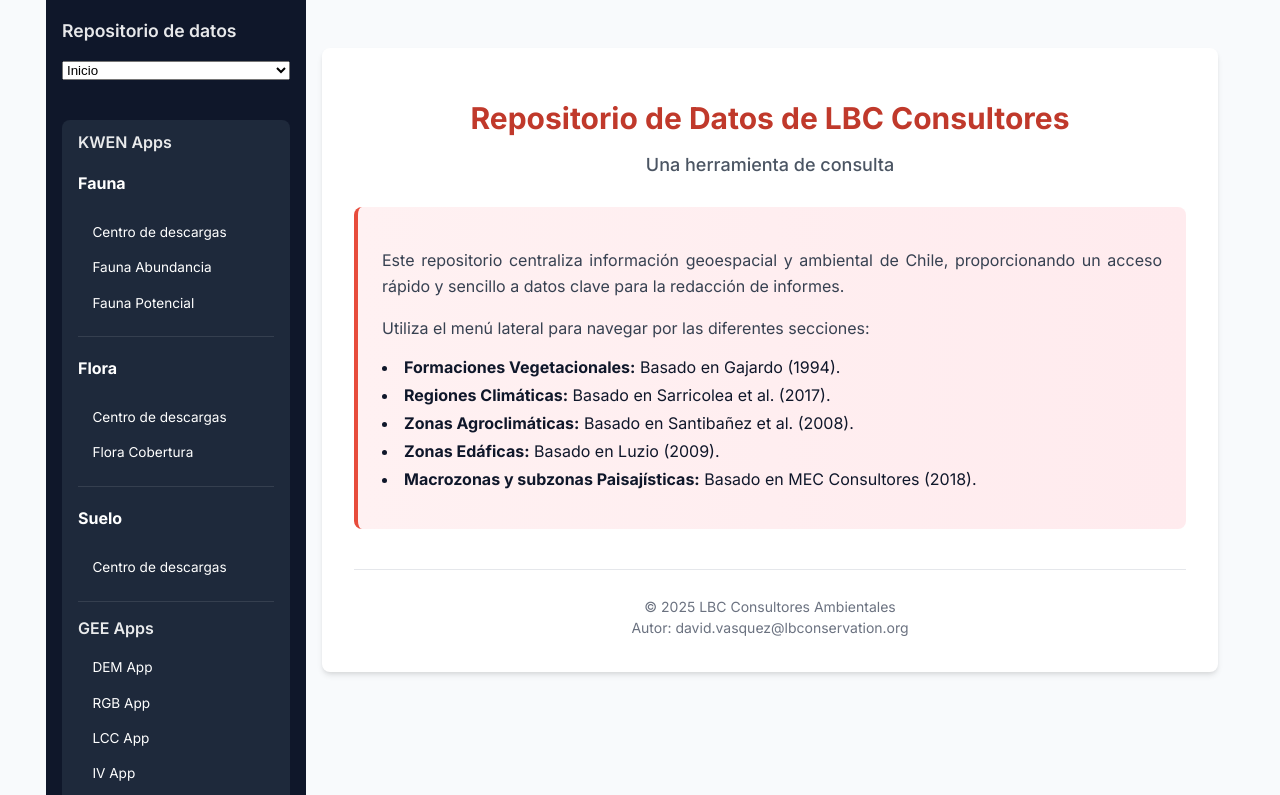
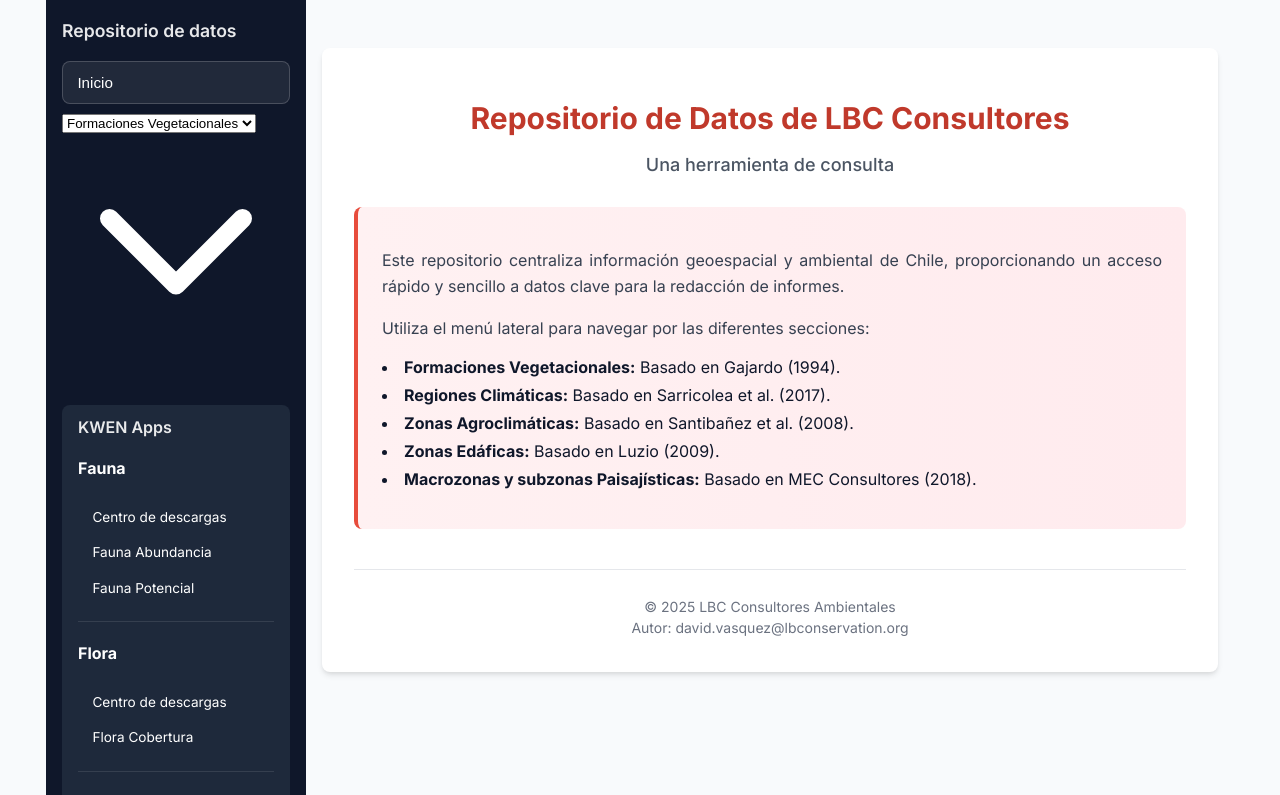
Before and after one commit to dnvasquez/repositorio-lbc, a React (Vite) app: page / in a window 1280 px wide. Shown: the top 795 px of the page. Built offline with nearby package versions, Linux system fonts and the light colour scheme.

Commit message:
Update App.jsx

```diff
--- a/src/App.jsx
+++ b/src/App.jsx
@@ -32,21 +32,51 @@
     <div className="layout">
       <aside className="sidebar">
         <h2>Repositorio de datos</h2>
+        <button className={view==='home' ? 'active' : ''} onClick={() => setView('home')}>Inicio</button>
+        <div className="relative w-full">
+  {/* El <select> se estira para llenar el contenedor */}
   <select
-  // El valor del select está sincronizado con el estado 'view'
     value={view}
-  // La función setView se llama cada vez que se elige una nueva opción
     onChange={(e) => setView(e.target.value)}
-  // Clases para darle un estilo similar a un input, puedes personalizarlas
-  className="p-2 border border-gray-300 rounded-md bg-white w-full md:w-auto"
+    // Clases para que se vea como un botón + ocultar la flecha nativa
+    className="
+      w-full
+      p-3
+      text-left
+      bg-gray-700
+      text-white
+      rounded-lg
+      hover:bg-gray-600
+      focus:outline-none
+      focus:ring-2
+      focus:ring-blue-500
+      transition-colors
+      appearance-none
+      cursor-pointer
+    "
   >
-  <option value="home">Inicio</option>
     <option value="vegetation">Formaciones Vegetacionales</option>
     <option value="climate">Regiones Climáticas</option>
     <option value="agroclimatic">Zonas Agroclimáticas</option>
     <option value="edaphic">Zonas Edáficas</option>
     <option value="macrozona">Macrozonas Paisajísticas</option>
   </select>
+
+  {/* Contenedor para el ícono de la flecha (SVG) */}
+  <div className="
+    absolute
+    inset-y-0
+    right-0
+    flex
+    items-center
+    px-3
+    pointer-events-none
+  ">
+    <svg className="w-5 h-5 text-gray-400" fill="none" stroke="currentColor" viewBox="0 0 24 24" xmlns="http://www.w3.org/2000/svg">
+      <path strokeLinecap="round" strokeLinejoin="round" strokeWidth="2" d="M19 9l-7 7-7-7"></path>
+    </svg>
+  </div>
+</div>
 
         <div className="sidebar-separator"></div>
 
```
Lines whose indentation alone changed are shown as unchanged.
